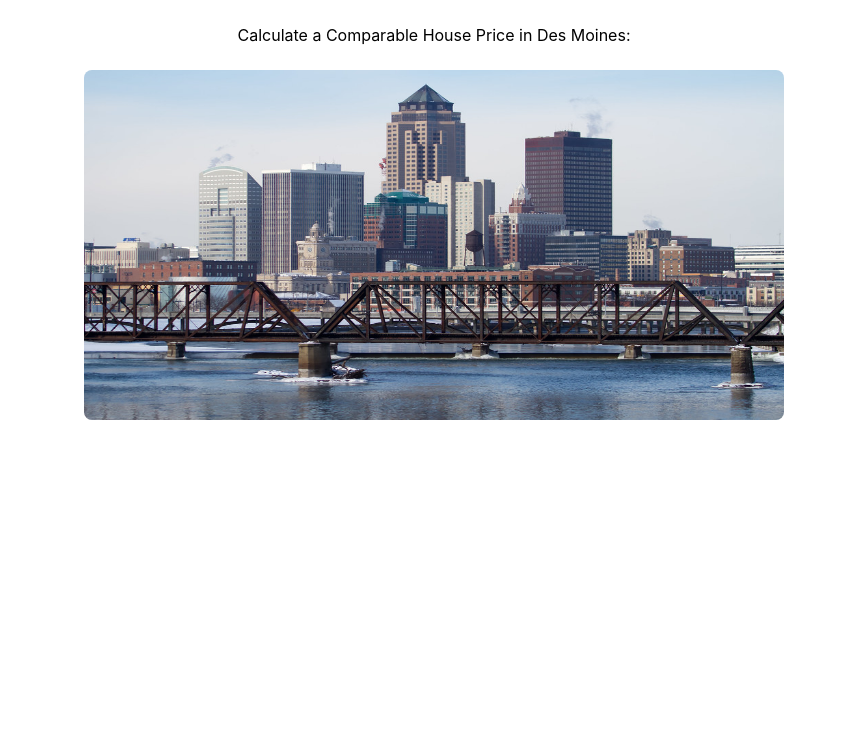
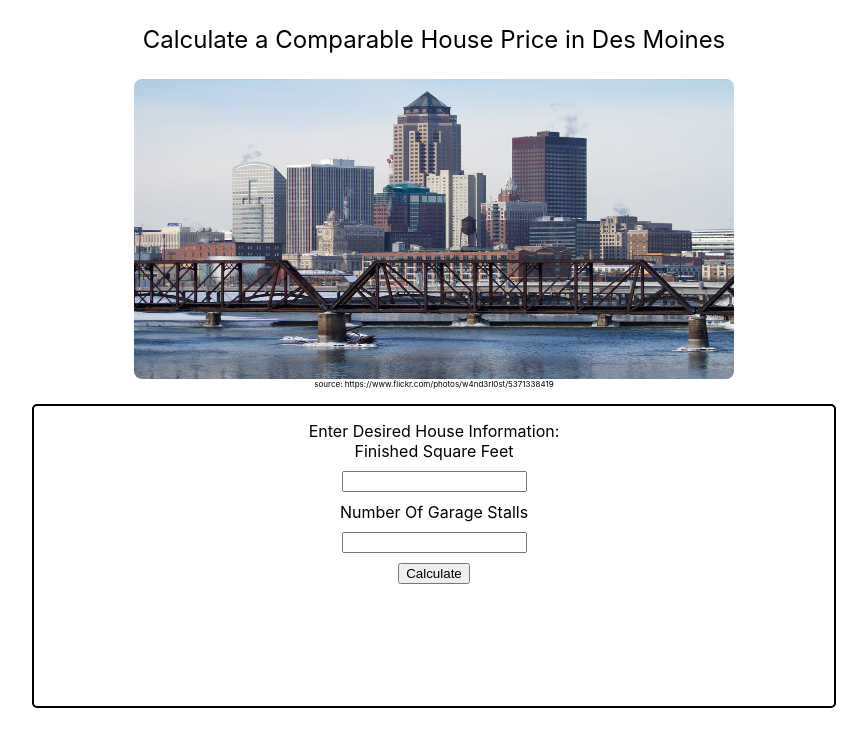
Before and after one commit to HansonMichaelR/PythonGroupProject, a React (Create React App) app in the folder purple-cobras-group-project-front-end/: page / in a window 1280 px wide. Shown: the top 746 px of the page, without its empty margins (206-1073 px from the left). Built offline with nearby package versions, Linux system fonts and the light colour scheme.

Commit message:
add formik to front end

```diff
--- a/purple-cobras-group-project-front-end/package.json
+++ b/purple-cobras-group-project-front-end/package.json
@@ -3,6 +3,7 @@
   "version": "0.1.0",
   "private": true,
   "dependencies": {
+    "formik": "^1.5.8",
     "react": "^16.10.2",
     "react-dom": "^16.10.2",
     "react-scripts": "3.2.0"
--- a/purple-cobras-group-project-front-end/src/App.js
+++ b/purple-cobras-group-project-front-end/src/App.js
@@ -7,7 +7,7 @@ function App() {
   return (
     <div className="App">
       <header className="header">
-        Calculate a Comparable House Price in Des Moines:
+        Calculate a Comparable House Price in Des Moines
       </header>
       <FrontEnd/>
     </div>
--- a/purple-cobras-group-project-front-end/src/components/front-end.css
+++ b/purple-cobras-group-project-front-end/src/components/front-end.css
@@ -1,9 +1,56 @@
 .header {
+    font-size: 24px;
     margin: 25px;
 }
 
+.front-end-container {
+    display: flex;
+    flex-direction: column;
+    justify-content: center;
+    align-items: center;
+}
+
 .des-moines-image {
-    height:350px;
-    width:700px;
+    height:300px;
+    width:600px;
     border-radius: 8px;
 }
+
+.image-source {
+    font-size: 8px;
+    margin-bottom: 15px;
+}
+
+.inputs-container {
+    justify-self: center;
+    width: 800px;
+    height: 300px;
+    border: 2px solid black;
+    border-radius: 5px;
+}
+
+.input-directions {
+    margin-top: 15px;
+}
+
+.form {
+    display: flex;
+    flex-direction: column;
+}
+
+.input {
+    margin: 10px 10px;
+}
+
+.submit {
+    align-self: center;
+    max-width: 300px
+}
+
+.right-column {
+
+}
+
+.left-column {
+
+}
--- a/purple-cobras-group-project-front-end/src/components/front-end.js
+++ b/purple-cobras-group-project-front-end/src/components/front-end.js
@@ -1,11 +1,45 @@
-import React from 'react'
-import DesMoines from './desmoines.jpg'
+import React from 'react';
+import DesMoines from './desmoines.jpg';
+import { Formik, Form, Field } from 'formik';
 
-//house image from https://www.flickr.com/photos/w4nd3rl0st/5371338419
 export const FrontEnd = () => {
     return (
-        <div>
+        <div className='front-end-container'>
             <img src={DesMoines} className='des-moines-image' alt='nothing'/>
+            <div className='image-source'>source: https://www.flickr.com/photos/w4nd3rl0st/5371338419</div>
+
+            <div className='inputs-container'>
+                <div className='input-directions'>Enter Desired House Information:</div>
+                <Formik
+                      initialValues={{ finishedSquareFeet: '', numberOfGarageStalls: '' }}
+                      onSubmit={(values, { setSubmitting }) => {
+                        setTimeout(() => {
+                          alert(JSON.stringify(values, null, 2));
+                          setSubmitting(false);
+                        }, 200);
+                      }}
+                    >
+                      {({ isSubmitting }) => (
+                        <Form className='form'>
+                          <div className='left-column'>
+                            <div>
+                              <div>Finished Square Feet</div>
+                              <Field type="text" name="finishedSquareFeet" className='input'/>
+                            </div>
+                          </div>
+                          <div className='right-column'>
+                            <div>
+                              <div>Number Of Garage Stalls</div>
+                              <Field type="text" name="numberOfGarageStalls" className='input'/>
+                            </div>
+                          </div>
+                          <button type="submit" disabled={isSubmitting} className='submit'>
+                            Calculate
+                          </button>
+                        </Form>
+                      )}
+                </Formik>
+            </div>
         </div>
     );
 }
```
Also changed, not shown: 2 other files (tests, documents, lock files or other folders).
